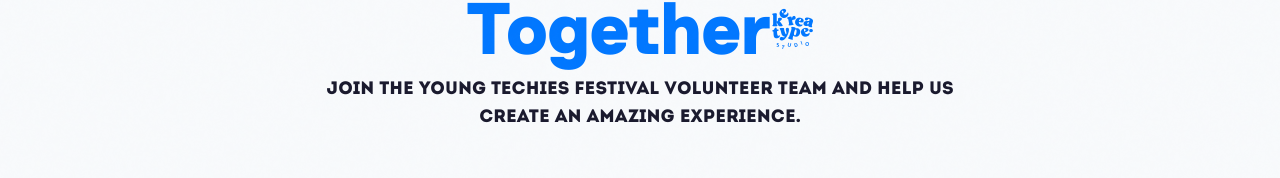
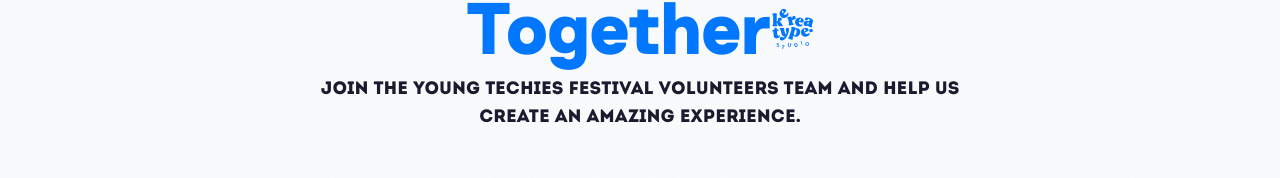
Before and after one commit to danielnero-bot/laughing-octo-system, a React (Vite) app: page /volunteer in a window 1280 px wide. Shown: the part 273-451 px from the top of the page. Built offline with nearby package versions, Linux system fonts and the light colour scheme.

Commit message:
Update Volunteer.jsx

```diff
--- a/src/pages/Volunteer.jsx
+++ b/src/pages/Volunteer.jsx
@@ -146,7 +146,7 @@ const Volunteer = () => {
         </h1>
 
         <p className="text-lg max-w-2xl mx-auto mb-12">
-          Join the Young Techies Festival volunteer team and help us create an amazing experience.
+          Join the Young Techies Festival volunteers team and help us create an amazing experience.
         </p>
 
         <div className="hero-buttons flex items-center justify-center gap-6">
```
